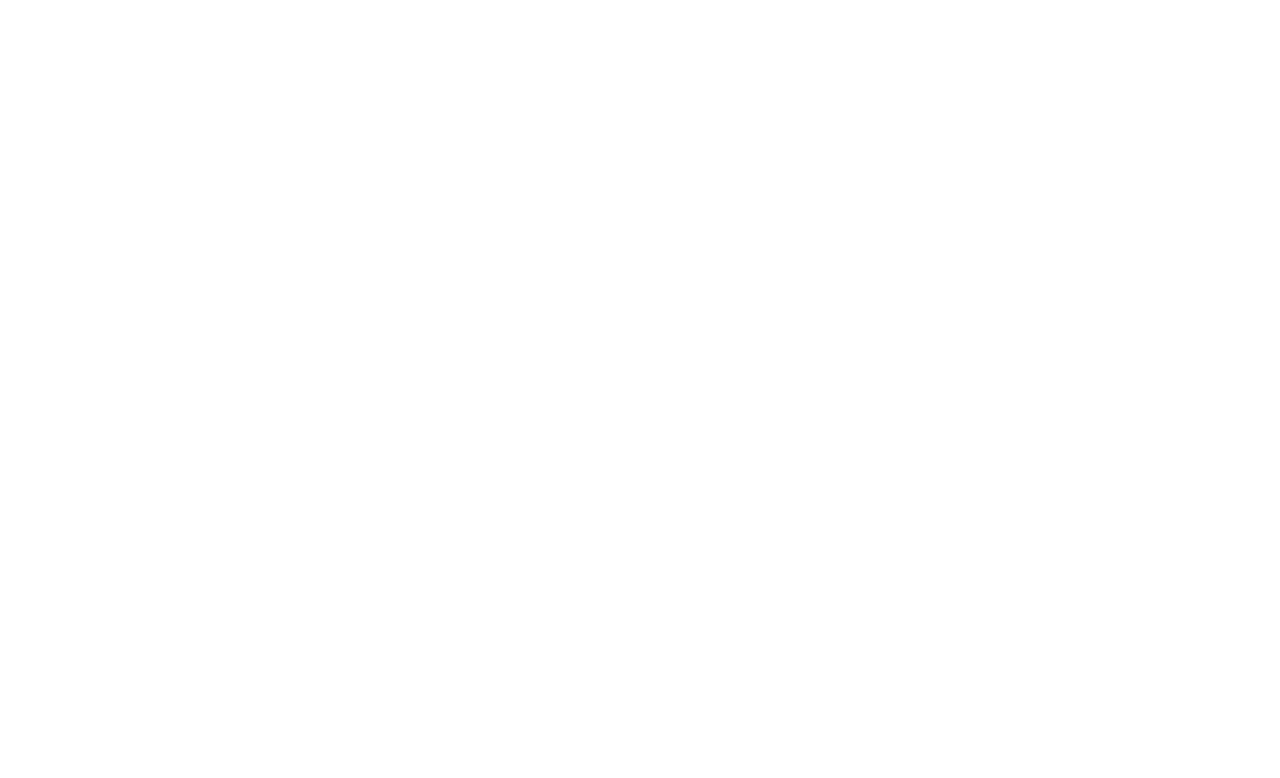
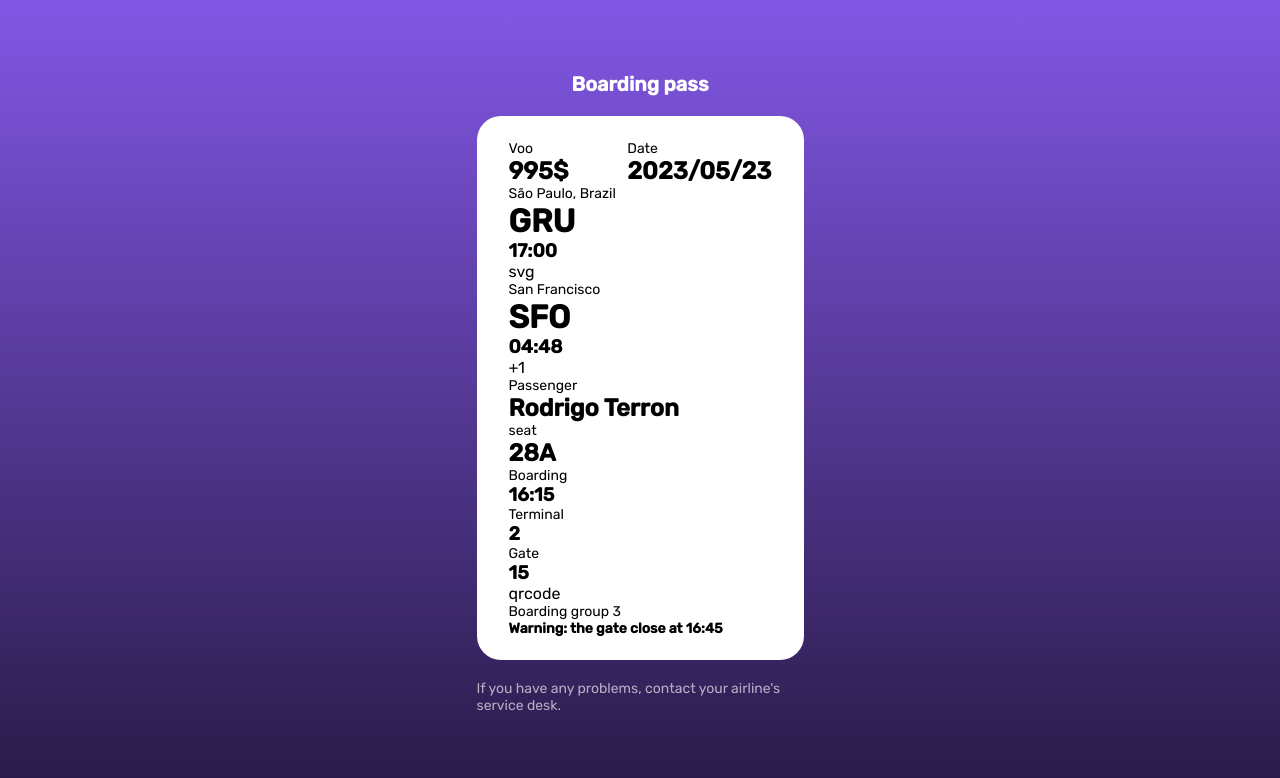
Before and after one commit to weslleyolli/Boarding-pass-challengerVI, a plain HTML site: page index.html in a window 1280 px wide. Drawn offline with Linux system fonts and the light colour scheme.

Commit message:
Index.html ok

```diff
--- a/assests/styles/style.css
+++ b/assests/styles/style.css
@@ -0,0 +1,62 @@
+:root {
+    --body-background: linear-gradient(180deg, #8257E5 0%, #271A45 100%);
+    --white: #ffffff;
+}
+
+* {
+    padding: 0;
+    margin: 0;
+    box-sizing: border-box;
+}
+
+body {
+    background: var(--body-background);
+    height: 100vh;
+    width: 100vw;
+
+    display: grid;
+    place-items: center;
+
+    font-family: "Rubik";
+}
+
+#app {
+    height: 656px;
+    width: 327px;
+    display: flex;
+    flex-direction: column;
+    align-items: center;
+    gap:20px ;
+
+}
+
+#title-items {
+    color: var(--white);
+    font-size: 20px;
+    font-weight: 500;
+}
+
+.container-ticket {
+    background-color: var(--white);
+    height: 544px;
+    width: 327px;
+    border-radius: 24px;
+    padding: 24px 32px;
+}
+
+.header {
+    display: flex;
+    justify-content: space-between;
+}
+
+p {
+    font-size: 14px;
+    font-weight: 400;
+}
+
+#footer-items {
+    color: var(--white);
+    font-size: 14px;
+    font-weight: 400;
+    opacity: 0.64;
+}
--- a/index.html
+++ b/index.html
@@ -1,12 +1,95 @@
 <!DOCTYPE html>
 <html lang="en">
+
 <head>
     <meta charset="UTF-8">
     <meta http-equiv="X-UA-Compatible" content="IE=edge">
+    <link rel="preconnect" href="https://fonts.googleapis.com">
+    <link rel="preconnect" href="https://fonts.gstatic.com" crossorigin>
+    <link href="https://fonts.googleapis.com/css2?family=Rubik:wght@400;500&display=swap" rel="stylesheet">
     <meta name="viewport" content="width=device-width, initial-scale=1.0">
     <title>Document</title>
+    <link rel="stylesheet" href="./assests/styles/style.css">
 </head>
+
 <body>
+    <div id="app">
+        <div id="title-items">
+            <h4>Boarding pass</h4>
+        </div>
 
+        <div class="container-ticket">
+            <div class="header">
+                <div>
+                    <P>Voo</P>
+                    <h2>995$</h2>
+                </div>
+                <div>
+                    <p>Date</p>
+                    <h2>2023/05/23</h2>
+                </div>
+            </div>
+            <div class="container-locale">
+                <div>
+                    <p>São Paulo, Brazil</p>
+                    <h1>GRU</h1>
+                    <h3>17:00</h3>
+                </div>
+                <div>
+                    svg
+                </div>
+                <div>
+                    <p>San Francisco</p>
+                    <h1>SFO</h1>
+                    <div>
+                        <div>
+                            <h3>04:48</h3>
+                        </div>
+                        <div>
+                            <span>+1</span>
+                        </div>
+                    </div>
+                </div>
+            </div>
+            <div class="container-info">
+                <div>
+                    <p>Passenger</p>
+                    <h2>Rodrigo Terron</h2>
+                </div>
+                <div>
+                    <p>seat</p>
+                    <h2>28A</h2>
+                </div>
+            </div>
+            <div class="container-details">
+                <div>
+                    <div>
+                        <p>Boarding</p>
+                        <h3>16:15</h3>
+                    </div>
+                    <div>
+                        <p>Terminal</p>
+                        <h3>2</h3>
+                    </div>
+                    <div>
+                        <p>Gate</p>
+                        <h3>15</h3>
+                    </div>
+                </div>
+                <div class="container-message">
+                    <div> qrcode </div>
+                    <div><p>Boarding group 3</p></div>
+                </div>
+            </div>
+            <div>
+                <p><strong>Warning: the gate close at 16:45</strong></p>
+            </div>
+        </div>
+
+        <div id="footer-items">
+            <p>If you have any problems, contact your airline's service desk.</p>
+        </div>
+    </div>
 </body>
+
 </html>
```
